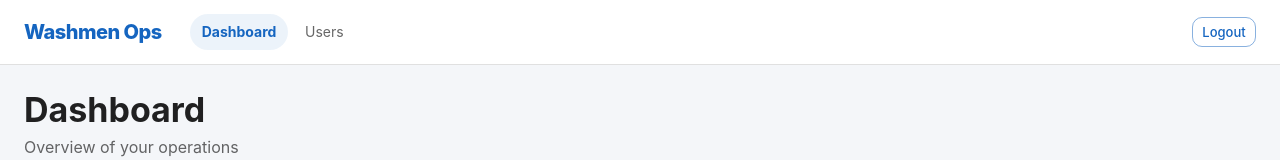
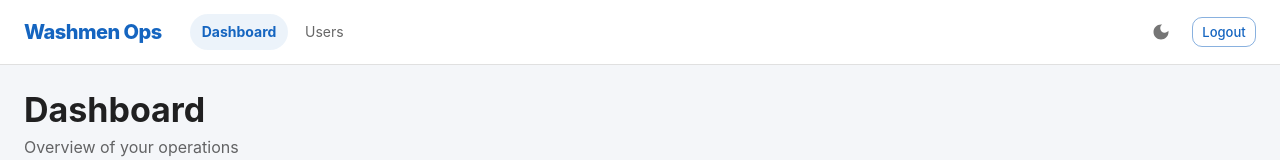
Before and after one commit to GhrayebAli/mock-ops-frontend, a React (Vite) app: page / in a window 1280 px wide. Shown: the top 160 px of the page. Built offline with nearby package versions, Linux system fonts and the light colour scheme; no server answers; sample sign-in values are in the browser's storage.

Commit message:
auto: checkpoint

```diff
--- a/src/App.tsx
+++ b/src/App.tsx
@@ -1,10 +1,12 @@
+import React from 'react';
 import { BrowserRouter, Routes, Route, Navigate, Link, useLocation } from 'react-router-dom';
 import { Provider } from 'react-redux';
 import { QueryClient, QueryClientProvider } from '@tanstack/react-query';
 import {
-  ThemeProvider, createTheme, CssBaseline,
-  AppBar, Toolbar, Typography, Button, Box, Avatar,
+  ThemeProvider, createTheme, CssBaseline, useTheme,
+  AppBar, Toolbar, Typography, Button, Box, Avatar, IconButton,
 } from '@mui/material';
+import { DarkMode, LightMode } from '@mui/icons-material';
 import { useSelector, useDispatch } from 'react-redux';
 import { store, RootState } from './app/store';
 import { logout } from './app/authSlice';
@@ -16,10 +18,16 @@ import LoginPage from './auth/LoginPage';
 
 const queryClient = new QueryClient();
 
-const theme = createTheme({
+const ColorModeContext = React.createContext({ toggleColorMode: () => {} });
+
+function buildTheme(mode: 'light' | 'dark') {
+  return createTheme({
     palette: {
+      mode,
       primary: { main: '#1565c0' },
-    background: { default: '#f4f6f9', paper: '#ffffff' },
+      ...(mode === 'light'
+        ? { background: { default: '#f4f6f9', paper: '#ffffff' } }
+        : { background: { default: '#0f1117', paper: '#1a1d27' } }),
     },
     typography: {
       fontFamily: '"Inter", "Roboto", "Helvetica", sans-serif',
@@ -32,23 +40,24 @@ const theme = createTheme({
       MuiCard: {
         styleOverrides: {
           root: {
-          boxShadow: '0 1px 3px rgba(0,0,0,0.07), 0 1px 2px rgba(0,0,0,0.05)',
-          border: '1px solid rgba(0,0,0,0.07)',
+            boxShadow: mode === 'light'
+              ? '0 1px 3px rgba(0,0,0,0.07), 0 1px 2px rgba(0,0,0,0.05)'
+              : '0 1px 3px rgba(0,0,0,0.3)',
+            border: mode === 'light'
+              ? '1px solid rgba(0,0,0,0.07)'
+              : '1px solid rgba(255,255,255,0.06)',
           },
         },
       },
       MuiAppBar: {
-      styleOverrides: {
-        root: { boxShadow: 'none' },
-      },
+        styleOverrides: { root: { boxShadow: 'none' } },
       },
       MuiButton: {
-      styleOverrides: {
-        root: { textTransform: 'none', fontWeight: 500 },
-      },
+        styleOverrides: { root: { textTransform: 'none', fontWeight: 500 } },
       },
     },
   });
+}
 
 function RequireAuth({ children }: { children: React.ReactNode }) {
   const isAuthenticated = useSelector((state: RootState) => state.auth.isAuthenticated);
@@ -61,6 +70,8 @@ function NavBar() {
   const user = useSelector((state: RootState) => state.auth.user);
   const dispatch = useDispatch();
   const location = useLocation();
+  const theme = useTheme();
+  const { toggleColorMode } = React.useContext(ColorModeContext);
 
   if (!isAuthenticated) return null;
 
@@ -70,6 +81,7 @@ function NavBar() {
   };
 
   const initials = user ? `${user.firstName[0]}${user.lastName[0]}` : '';
+  const isDark = theme.palette.mode === 'dark';
 
   const navLinks = [
     { label: 'Dashboard', to: '/' },
@@ -79,7 +91,7 @@ function NavBar() {
   return (
     <AppBar
       position="sticky"
-      sx={{ bgcolor: 'white', color: 'text.primary', borderBottom: '1px solid', borderColor: 'divider' }}
+      sx={{ bgcolor: 'background.paper', color: 'text.primary', borderBottom: '1px solid', borderColor: 'divider' }}
     >
       <Toolbar sx={{ gap: 0.5 }}>
         <Typography
@@ -111,6 +123,10 @@ function NavBar() {
         })}
 
         <Box sx={{ flexGrow: 1 }} />
+
+        <IconButton onClick={toggleColorMode} size="small" sx={{ mr: 1 }}>
+          {isDark ? <LightMode fontSize="small" /> : <DarkMode fontSize="small" />}
+        </IconButton>
 
         {user && (
           <Box sx={{ display: 'flex', alignItems: 'center', gap: 1.5, mr: 1 }}>
@@ -146,7 +162,24 @@ function AppRoutes() {
 }
 
 export default function App() {
+  const [mode, setMode] = React.useState<'light' | 'dark'>(
+    () => (localStorage.getItem('color-mode') as 'light' | 'dark') || 'light'
+  );
+
+  const colorMode = React.useMemo(() => ({
+    toggleColorMode: () => {
+      setMode(prev => {
+        const next = prev === 'light' ? 'dark' : 'light';
+        localStorage.setItem('color-mode', next);
+        return next;
+      });
+    },
+  }), []);
+
+  const theme = React.useMemo(() => buildTheme(mode), [mode]);
+
   return (
+    <ColorModeContext.Provider value={colorMode}>
       <Provider store={store}>
         <QueryClientProvider client={queryClient}>
           <ThemeProvider theme={theme}>
@@ -157,5 +190,6 @@ export default function App() {
           </ThemeProvider>
         </QueryClientProvider>
       </Provider>
+    </ColorModeContext.Provider>
   );
 }
```
Lines whose indentation alone changed are shown as unchanged.
